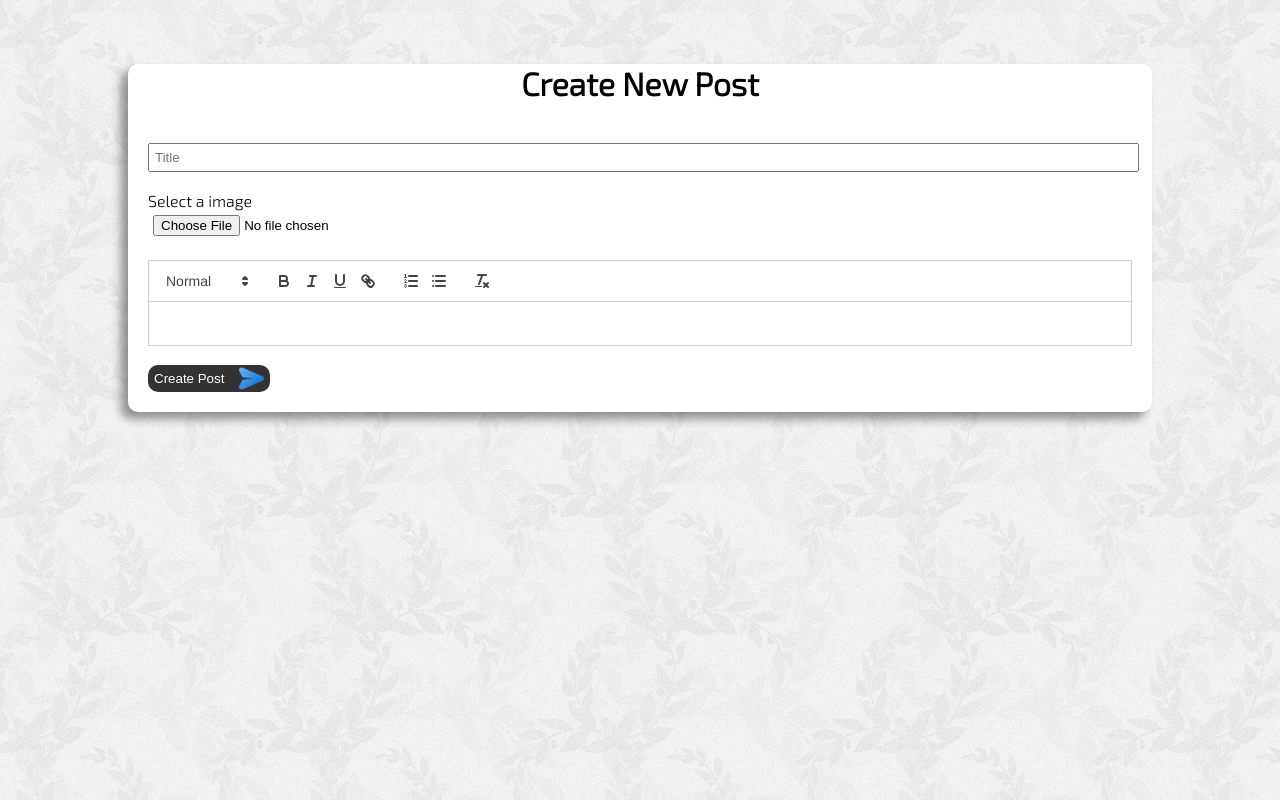
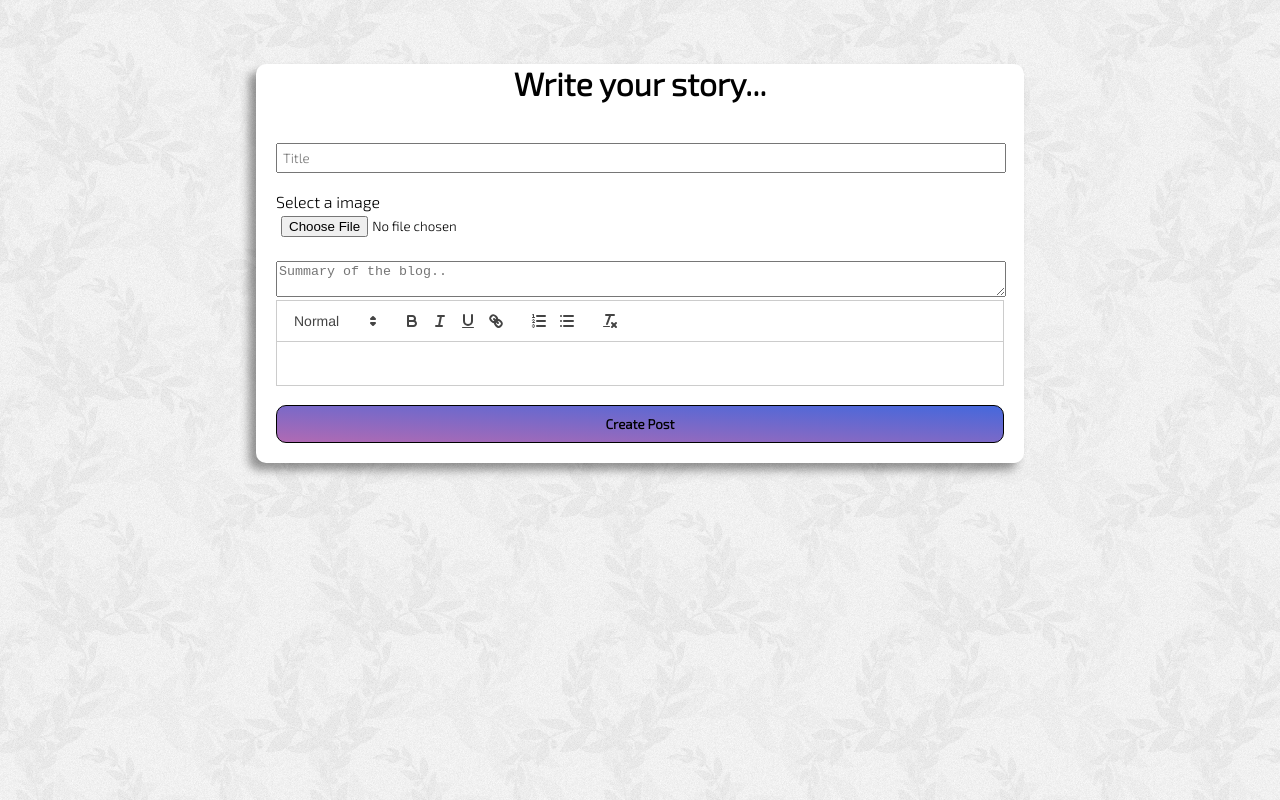
Before and after one commit to Pandian004/TravelLog, a React (Create React App) app in the folder client/: page /CreateNewPost in a window 1280 px wide. Built offline with nearby package versions, Linux system fonts and the light colour scheme.

Commit message:
Modified website.

```diff
--- a/client/src/App.css
+++ b/client/src/App.css
@@ -40,6 +40,41 @@ img{
  border-radius: 10px;
 }
 
+@media screen and (max-width:800px){
+  .Post{
+    margin: 2% 10%;
+    padding: 5px;
+  }
+}
+
+@media screen and (max-width:600px){
+  .Post{
+    margin: 2% 5%;
+    padding: 5px;
+    margin-bottom: 15px;
+    font-size: 10px;
+  }
+
+  .Post img{
+    max-width: 70%;
+    height: 50%;
+  }
+}
+
+@media screen and (max-width:362px){
+  .home h1{
+    font-size: medium;
+
+  }
+
+  .likes {
+    width: 15px;
+    height: 15px;
+  }
+
+
+}
+
 .home{
   text-align: center;
 }
@@ -49,3 +84,20 @@ img{
   text-align: center;
   padding: 5px;
  }
+
+.likes img{
+  width: 25px;
+  height: 25px;
+}
+
+.addFeature{
+  display: flex;
+  justify-content: space-between;
+  align-items: center;
+}
+
+.likes{
+  display: flex;
+  align-items: center;
+  gap: 15px;
+}
--- a/client/src/pages/CreateNewPost.css
+++ b/client/src/pages/CreateNewPost.css
@@ -1,15 +1,15 @@
 .form-cnp input{
     display: block;
-    width: 99.25%;
+    width: 98.3%;
     padding: 5px;
-
+    font-family: 'Exo 2', sans-serif;
 }
 
 .createNewPost{
     background-color: white;
     margin-top: 5%;
-    margin-left: 10%;
-    margin-right: 10%;
+    margin-left: 20%;
+    margin-right: 20%;
     border-radius: 10px;
     box-shadow: -7px 7px 10px rgba(0, 0, 0, 0.4) ;
 }
@@ -22,17 +22,24 @@
    padding: 20px;
 }
 
-.form-cnp button{
-    display: flex;
-    align-items: center;
-    gap: 15px;
-    border-radius: 10px;
-    border: none;
-    color: white;
-    background-color: #333;
+.PostButton{
+    text-align: center;
 }
 
-.PostButton{
-    width: 25px;
-    height: 25px;
+.PostButton button{
+    padding: 10px;
+    width: 100%;
+    background-image: linear-gradient(to bottom left,  #4568dc, #b06ab3);
+    border: 1px groove black;
+    border-radius: 10px;
+    font-family: 'Exo 2', sans-serif;
+    cursor: pointer;
 }
+
+.PostButton button:hover{
+    opacity: 0.8;
+}
+
+.summary{
+    width: 99.4%;
+}
--- a/client/src/pages/CreateNewPost.js
+++ b/client/src/pages/CreateNewPost.js
@@ -1,18 +1,20 @@
 import ReactQuill from 'react-quill';
 import 'react-quill/dist/quill.snow.css';
 import './CreateNewPost.css';
-import Post from '../Send.png';
 
 export default function CreateNewPost(){
     return(
        <div className="createNewPost">
-        <h1 className='header1'>Create New Post</h1>
+        <h1 className='header1'>Write your story...</h1>
         <div className="form-cnp">
             <input type="text" placeholder="Title" /><br/>
             <label >Select a image</label>
             <input type="file" /><br/>
+            <textarea placeholder='Summary of the blog..' className='summary' ></textarea><br/>
             <ReactQuill /><br/>
-            <button>Create Post <img src={Post} alt='postbtn' className='PostButton' /></button>
+            <div className='PostButton'>
+                <button type="submit"><strong>Create Post</strong> </button>
+            </div>
         </div>
        </div>
     );
--- a/client/src/pages/Home.js
+++ b/client/src/pages/Home.js
@@ -2,7 +2,7 @@ import Post from './Post'
 function Home(){
     return(
         <div className='home'>
-           <h1>Latest Posts</h1>
+           <h1>Latest blogs</h1>
            <div className="Posts">
                 <Post />
                 <Post />
--- a/client/src/pages/Layout.js
+++ b/client/src/pages/Layout.js
@@ -20,7 +20,7 @@ function Layout(){
 
             <footer>
                 <div className="footer">
-                <p>Copyright  &#169; Travel Log & Bloggers {year} </p>
+                <p>Copyright  &#169; Travel Log & Bloggers {year}. All rights reserved </p>
                 </div>
             </footer>
         </div>
--- a/client/src/pages/LoginPage.js
+++ b/client/src/pages/LoginPage.js
@@ -33,7 +33,7 @@ function LoginPage(){
                 <form>
                     <input type="email" placeholder="Enter email" /><br /><br />
                     <input type="password" placeholder="Enter password" /><br /><br />
-                    <Link to="/"><button type="submit">Login</button></Link>
+                    <Link to="/"><button type="submit"><strong>Login</strong></button></Link>
                 </form>
                 <p>Copyright &#169; <Link id='copy' to="/">Travel Log </Link>  {year}</p>
             </div>
--- a/client/src/pages/Post.js
+++ b/client/src/pages/Post.js
@@ -1,4 +1,12 @@
+import Blike from '../Blike.png';
+import Alike from '../Alike.png';
+import { useState } from 'react';
+
 function Post(){
+    const [isLike, setIsLike] = useState(false),
+            [like, setLike] = useState(0);
+
+
     return(
         <div className="Post">
             <h3>The Himalayas: Nature's Majestic Giants</h3>
@@ -8,6 +16,17 @@ function Post(){
             <div className="content">
                 <p>The Himalayas stand tall, their snow-capped peaks piercing the sky. Spanning across five countries, these majestic mountains hold an unparalleled allure. With peaks reaching dizzying heights, they cradle diverse ecosystems, from lush forests to icy glaciers. Revered as sacred by many cultures, the Himalayas embody both spiritual significance and breathtaking beauty. Offering adventure to trekkers and solace to seekers, they inspire awe and humility. Home to unique wildlife and diverse communities, these towering giants are a testament to nature's grandeur. The Himalayas, a testament to the sublime power and mystique of our natural world.</p>
             </div>
+            <hr/>
+            <div className="addFeature">
+                <div className="likes">
+                    <img src={isLike?Alike:Blike} alt='likes' onClick={()=>{setIsLike(!isLike);setLike(like+(isLike? -1:1))} }/>
+                    <p>{like} Likes</p>
+                </div>
+                <div className="author">
+                    <h5>Posted by: UserName</h5>
+                </div>
+            </div>
+
         </div>
     );
 }
--- a/client/src/pages/Profile.js
+++ b/client/src/pages/Profile.js
@@ -13,27 +13,24 @@ function Profile(){
                 </div>
                     <div className="ProfileDetails">
                        <div className="userName">
-                        <h3>Ds_Pandian</h3>
-                        <h5>Dharma Sundhara Pandian K</h5>
+                        <h3>UserName</h3>
+                        <h5>Orignal Name</h5>
                        </div>
                        <hr/>
                         <p>Passionate travelers embody an insatiable curiosity for the world, finding joy in cultural immersion and diverse experiences. They seek connections beyond places, weaving tales of encounters and cherishing moments. With open minds and adventurous spirits, they navigate the unknown, leaving behind footprints of admiration and understanding across the globe's vast tapestry</p>
                     </div>
                     <div className="ProfileInfo">
                         <p>Joined on : 19th dec 2023</p>
-                        <p>No.of Posts: 03</p>
+                        <p>No.of blogs: 03</p>
                     </div>
             </div>
             <div className="display-post">
-                <h2 className='yourPosts'>Your Posts</h2>
+                <h2 className='yourPosts'>Your blogs</h2>
                 <div className="addbtn">
                     <Link to='/CreateNewPost'><img src={AddButton} alt='AddButton' className='AddButton' /></Link>
                 </div>
 
                 <div className="post">
-                    <Post />
-                    <Post />
-                    <Post />
                 </div>
 
             </div>
--- a/client/src/pages/SignupPage.js
+++ b/client/src/pages/SignupPage.js
@@ -21,7 +21,7 @@ function SignupPage(){
                     <input type='email' placeholder='Enter your email' /><br /><br />
                     <input type='password' placeholder='Create your password' /><br /><br />
                     <input type='password' placeholder='Reapeat your password' /><br /><br />
-                    <Link to="/"><button type='submit'>Sign Up</button></Link>
+                    <Link to="/"><button type='submit'><strong>Sign Up</strong></button></Link>
                 </form>
                 <p>Copyright &#169; <Link id='copy' to="/">Travel Log </Link>  {year}</p>
             </div>
--- a/client/src/pages/loginPage.css
+++ b/client/src/pages/loginPage.css
@@ -34,6 +34,7 @@
   border-radius: 7px;
   background-image: linear-gradient(to bottom left,  #4568dc, #b06ab3);
   font-family: 'Exo 2', sans-serif;
+  cursor: pointer;
  }
 
  .loginForm button:hover {
--- a/client/src/pages/signupPage.css
+++ b/client/src/pages/signupPage.css
@@ -30,6 +30,7 @@
     background-image: linear-gradient(to bottom left,  #4568dc, #b06ab3);
     border: 2px outset #f1f1f1;
     font-family: 'Exo 2', sans-serif;
+    cursor: pointer;
 }
 
 .form button:hover{
```
Also changed, not shown: client/src/Alike.png (added), client/src/Blike.png (added).
